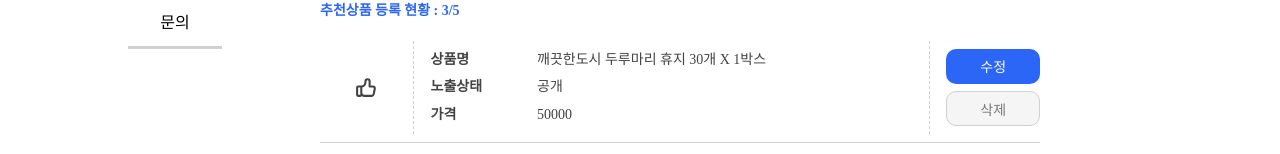
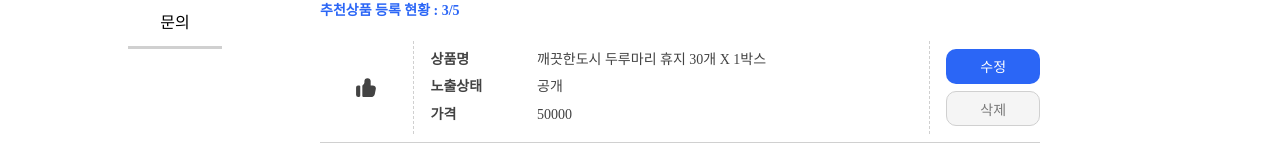
Before and after one commit to FastCampus-Final-Project-bizcurator-1/FinalProject-1-Frontend, a React (Create React App) app: page /admin/management/product in a window 1280 px wide. Shown: the part 271-425 px from the top of the page. Built offline with nearby package versions, Linux system fonts and the light colour scheme.

Commit message:
[Fix] mock 기반 추천 버튼 수정

```diff
--- a/src/components/admin/product/ProductList.jsx
+++ b/src/components/admin/product/ProductList.jsx
@@ -6,15 +6,16 @@
 export default function ProductList() {
   // 경로이동
   const navigate = useNavigate();
-  // 추천버튼
-  const [isRecommend, setIsRecommend] = useState(false);
   // 상품리스트
   const [productList, setProductList] = useState();
+  //
+  const [isClick, setIsClick] = useState(false);
 
   // 추천 submit
-  const handleRecommend = e => {
-    console.log('추천');
-    setIsRecommend(!isRecommend);
+  const handleRecommend = id => {
+    console.log(id, '추천');
+    // api 연결
+    setIsClick(!isClick);
   };
 
   const handleDelete = e => {
@@ -22,6 +23,7 @@
     // 해당 상품 삭제
   };
 
+  // 처음, 추천상품클릭시 => 상품리스트요청
   useEffect(() => {
     fetch('/mock/admin/product_recommendations.json')
       .then(res => res.json())
@@ -29,15 +31,15 @@
         // console.log(data.product_recommendations);
         setProductList(data.product_recommendations);
       });
-  }, []);
+  }, [isClick]);
 
   return (
     <Wrapper>
       {productList &&
         productList.map(product => (
           <Container key={product.id}>
-            <Icon onClick={e => handleRecommend(e)}>
-              {isRecommend ? <TbThumbUpFilled /> : <TbThumbUp />}
+            <Icon onClick={() => handleRecommend(product.id)}>
+              {product.recommend_status ? <TbThumbUpFilled /> : <TbThumbUp />}
             </Icon>
             <Content>
               <Div>
@@ -87,6 +89,7 @@
   text-align: center;
   font-size: 25px;
   color: #434343;
+  cursor: pointer;
   transition: 0.3s ease;
   @media (max-width: 768px) {
     font-size: 20px;
--- a/src/pages/admin/Product.jsx
+++ b/src/pages/admin/Product.jsx
@@ -11,7 +11,7 @@
     view: false,
   });
   const handleProductList = e => {
-    console.log(e.target.id);
+    // console.log(e.target.id);
     // 각각 상품리스트 api 요청
     if (e.target.id === 'recommend') {
       setIsClick({
```
